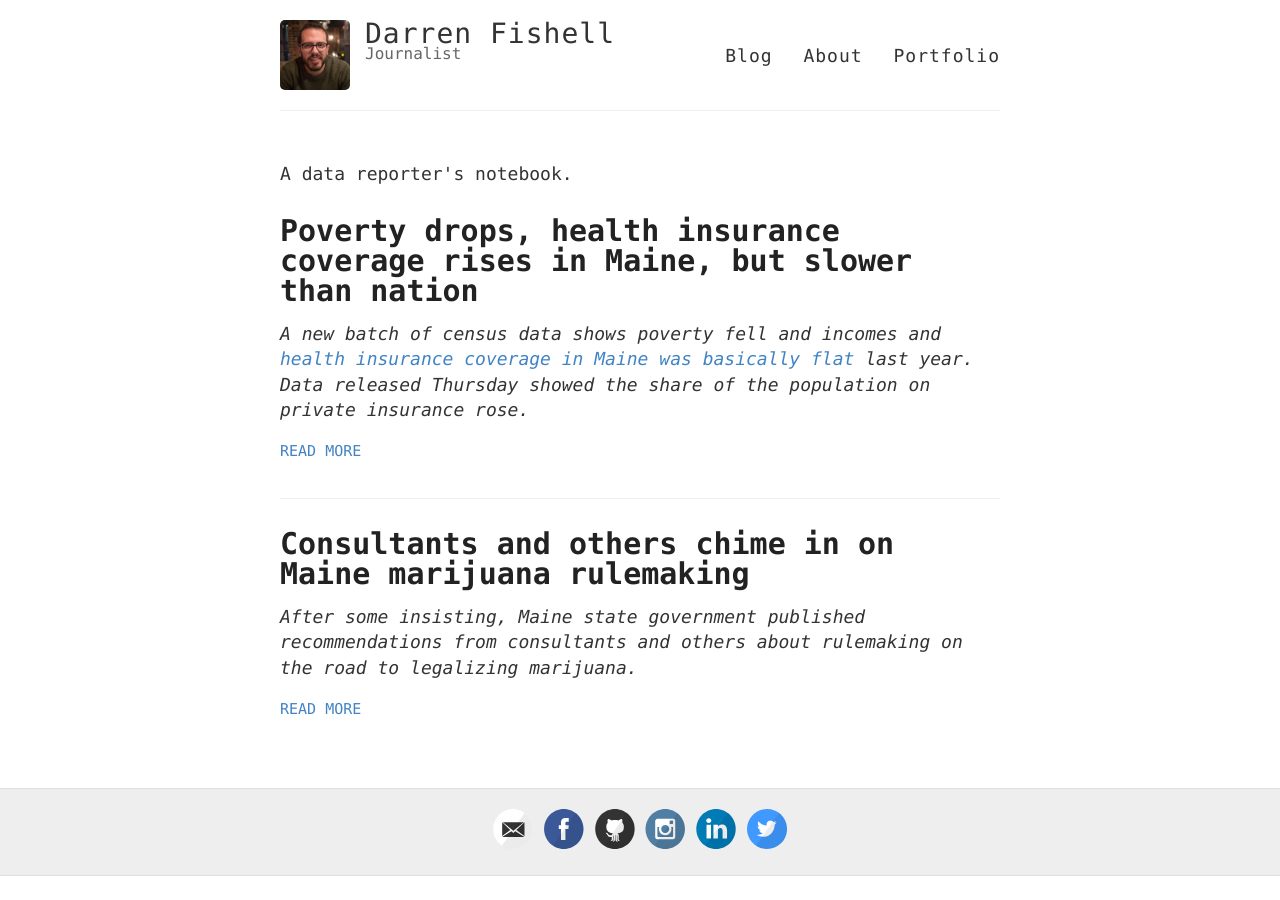
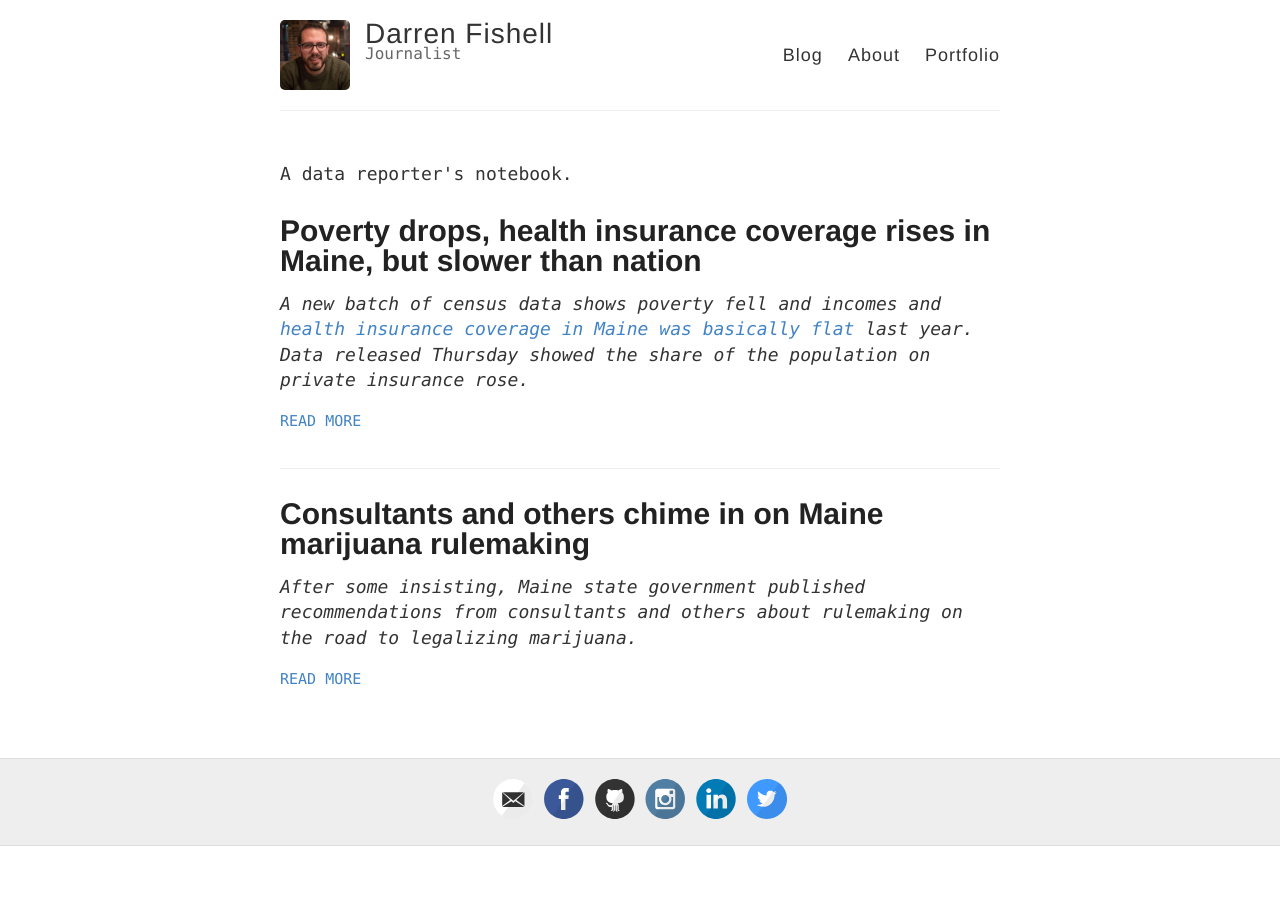
Before and after one commit to darrenfishell/darrenfishell.github.io, a Jekyll site: the page built from index.html, in a window 1280 px wide. Built offline with Jekyll 4.4.1, drawn with Linux system fonts in a browser that asks for light colours.

```diff
--- a/_sass/_variables.scss
+++ b/_sass/_variables.scss
@@ -16,7 +16,7 @@
 
 // Font stacks
 $helvetica: Monaco, Arial, sans-serif;
-$helveticaNeue: "Monaco", Helvetica, Arial, sans-serif;
+$helveticaNeue: "Helvetica Neue", Helvetica, Arial, sans-serif;
 $georgia: Georgia, serif;
 
 // Mobile breakpoints
```
